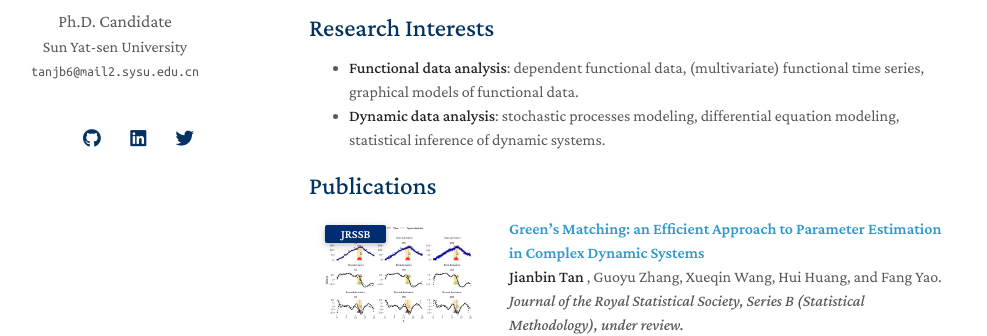
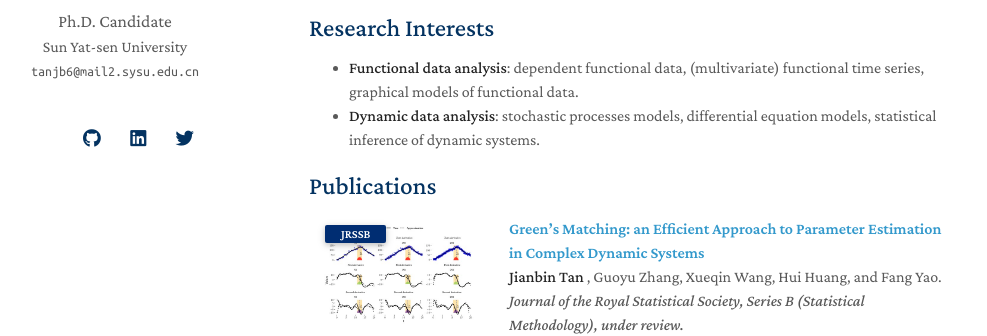
Before and after one commit to Tan-jianbin/Tan-jianbin.github.io, a Jekyll site: the page built from index.md, in a window 1280 px wide and 900 px high. Shown: the part 279-615 px from the top of the window, without its empty margins (161-1148 px from the left). Built offline with Jekyll 4.4.1, drawn with Linux system fonts in a browser that asks for light colours; nearby versions of some CDN libraries; a style sheet for code colours, icons or effects is not loaded; our own code applies the rules of GitHub Pages for plain Markdown files.

Commit message:
Update index.md

```diff
--- a/index.md
+++ b/index.md
@@ -11,7 +11,7 @@ During my doctorate career, different projects have been carried out under the g
 ## Research Interests
 
 - **Functional data analysis**: dependent functional data, (multivariate) functional time series, graphical models of functional data.
-- **Dynamic data analysis**: stochastic processes modeling, differential equation modeling, statistical inference of dynamic systems.
+- **Dynamic data analysis**: stochastic processes models, differential equation models, statistical inference of dynamic systems.
 
 
 {% include_relative _includes/publications.md %}
```
